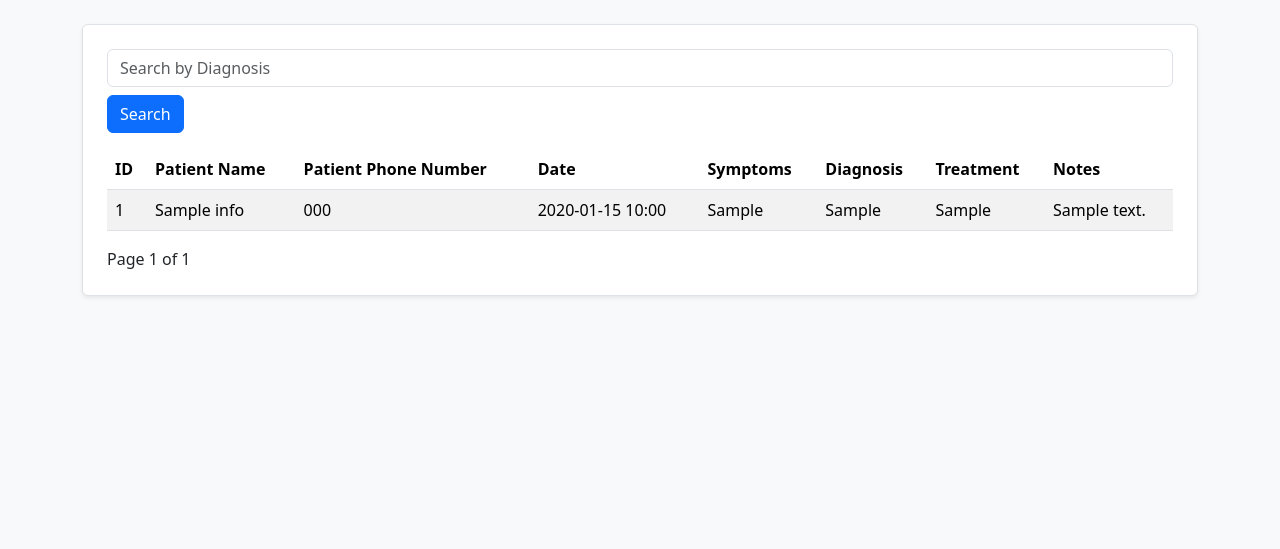
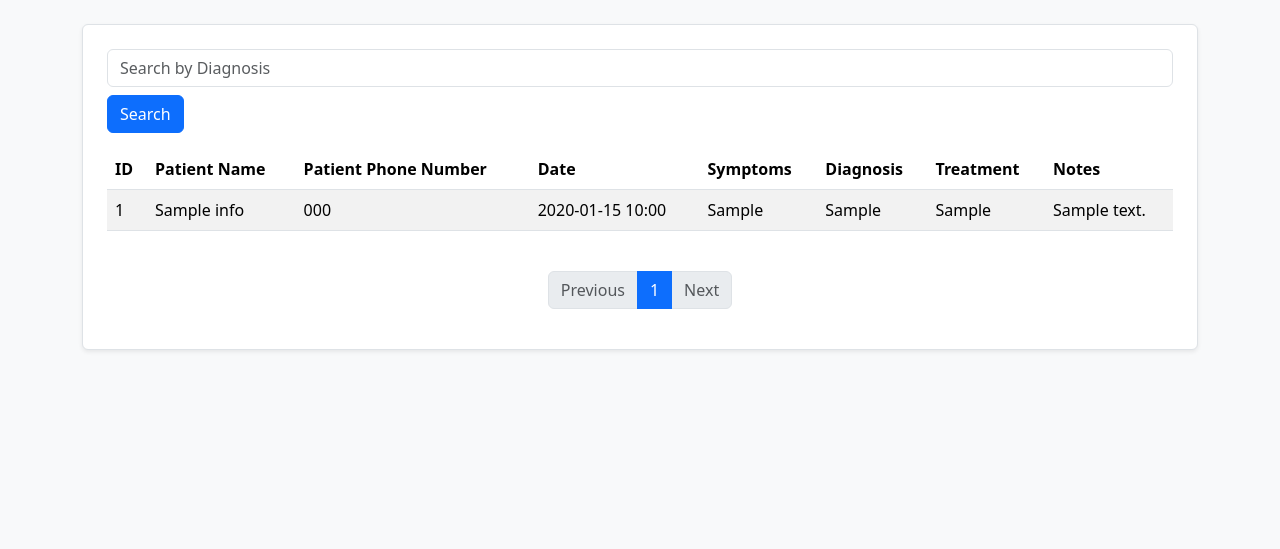
Before and after one commit to aslampa17/patient_info, a Flask app: page /diagnosis_search in a window 1280 px wide. Shown: the part 56-605 px from the top of the page. Run offline with Flask 3, Linux system fonts and the light colour scheme; tables that the repository leaves empty hold one stand-in row (Sample ...); some libraries are stand-ins or nearby versions.

Commit message:
Add bootstrap to pagination

```diff
--- a/patients/routes.py
+++ b/patients/routes.py
@@ -12,7 +12,7 @@ def display_patients():
     search_term = request.args.get('search')
 
     page = request.args.get('page', 1, type=int)
-    per_page = 5
+    per_page = 10
 
     statement = select(PatientInfo)
 
@@ -118,7 +118,7 @@ def display_visits(pid):
     patient = db.get_or_404(PatientInfo, pid)
 
     page = request.args.get('page', 1, type=int)
-    per_page = 5
+    per_page = 10
 
     statement = select(Visit).where(Visit.patient_id == pid).order_by(Visit.visit_date.desc())
     pagination = db.paginate(statement, page=page, per_page=per_page)
@@ -198,7 +198,7 @@ def diagnosis_search():
     search_term = request.args.get('search')
 
     page = request.args.get('page', 1, type=int)
-    per_page = 5
+    per_page = 10
 
     statement = select(Visit)
 
--- a/templates/diagnosis_search.html
+++ b/templates/diagnosis_search.html
@@ -43,17 +43,35 @@
     </tbody>
   </table>
 </div>
-<div class="pagination">
+<ul class="pagination justify-content-center mt-4">
   {% if pagination.has_prev %}
-    <a href="{{ url_for('patients.diagnosis_search', page=pagination.prev_num, search=search_term) }}">&laquo; Prev</a>
+  <li class="page-item">
+    <a class="page-link"
+      href="{{ url_for('patients.diagnosis_search', page=pagination.prev_num, search=search_term) }}">Previous</a>
+  </li>
+  {% else %}
+  <li class="page-item disabled">
+    <span class="page-link">Previous</span>
+  </li>
   {% endif %}
 
-  Page {{ pagination.page }} of {{ pagination.pages }}
+  {% for num in range(1, pagination.pages + 1) %}
+  <li class="page-item {% if num == pagination.page %}active{% endif %}">
+    <a class="page-link" href="{{ url_for('patients.diagnosis_search', page=num, search=search_term) }}">{{ num }}</a>
+  </li>
+  {% endfor %}
 
   {% if pagination.has_next %}
-    <a href="{{ url_for('patients.diagnosis_search', page=pagination.next_num, search=search_term) }}">Next &raquo;</a>
+  <li class="page-item">
+    <a class="page-link"
+      href="{{ url_for('patients.diagnosis_search', page=pagination.next_num, search=search_term) }}">Next</a>
+  </li>
+  {% else %}
+  <li class="page-item disabled">
+    <span class="page-link">Next</span>
+  </li>
   {% endif %}
-</div>
+</ul>
 
 
 <script>
```
Also changed, not shown: templates/patients.html (+16 -5 lines), templates/visits.html (+23 -5 lines).
